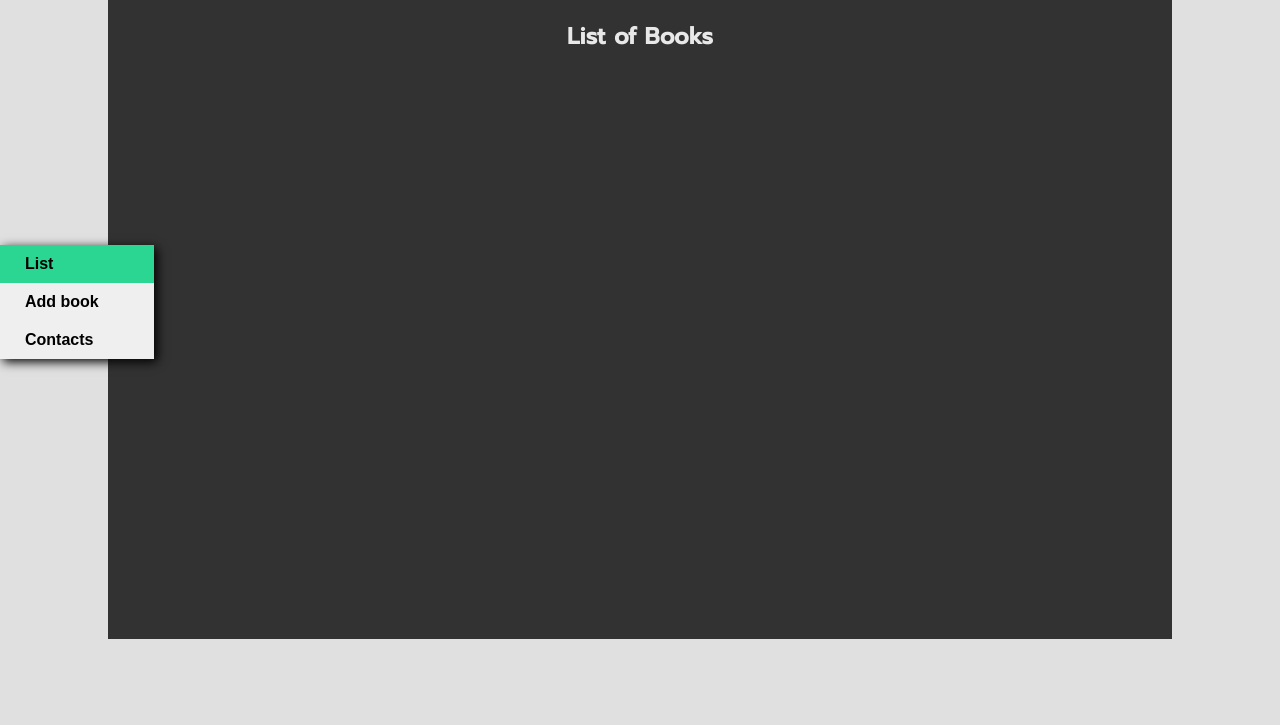
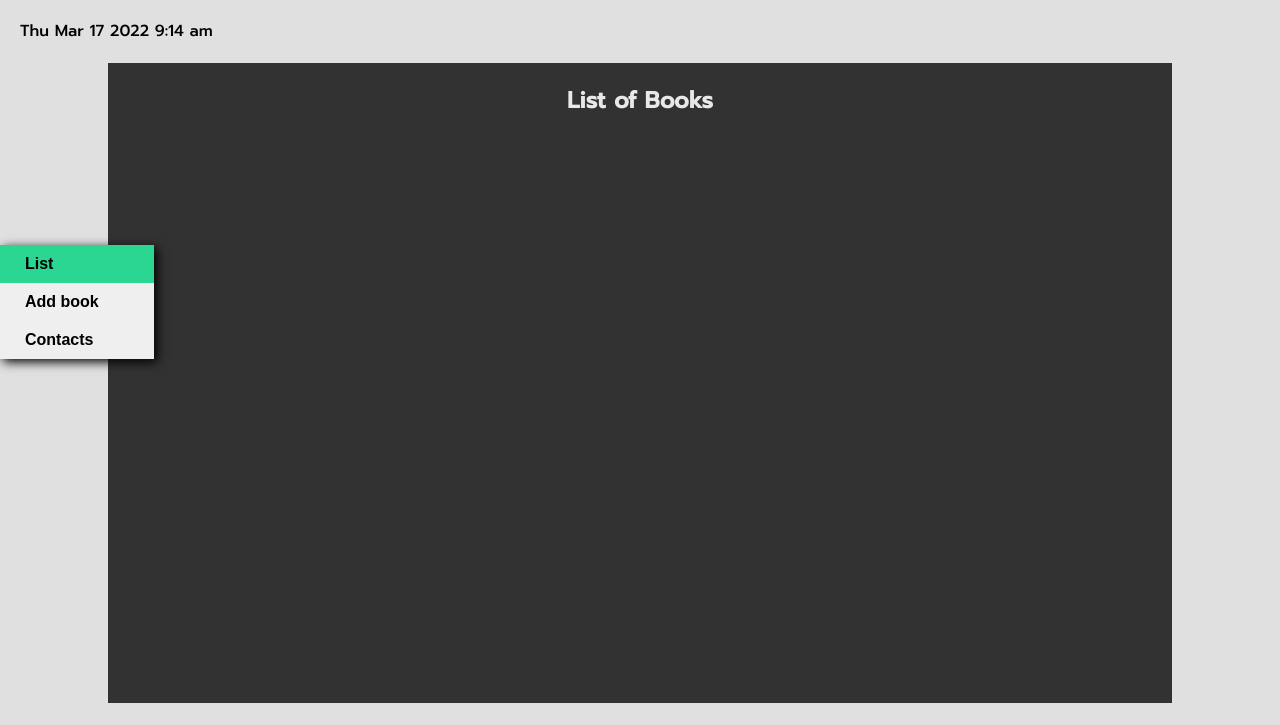
Before and after one commit to DanUshindi/Awsome-Book, a website: page index.html in a window 1280 px wide. Shown: the part 75-800 px from the top of the page. Drawn offline with Linux system fonts and the light colour scheme; a web font is replaced by a local one.

Commit message:
Add time

```diff
--- a/index.html
+++ b/index.html
@@ -10,6 +10,7 @@
   <body>
     <main>
       <h1 class="title">Awesome books</h1>
+      <div class="time"></div>
       <div class="tab__sidebar">
         <button class="tab__button tab__button--active" data-for-tab="1">
           List
@@ -47,7 +48,7 @@
       <section class="tab__content contact" data-tab="3">
         <h1>contact information</h1>
 
-        <dir class="cotact-containt">
+        <div class="cotact-containt">
           <p>Do you have any questions or you just want to say "Hello"?</p>
           <p>You can reach out to us!</p>
           <h2>Dan</h2>
@@ -56,7 +57,7 @@
           <h2>Joel</h2>
           <p>My mail: joelkalema63@gmail.com</p>
           <p>My number: +250 78XXXXXXXX</p>
-        </dir>
+        </div>
       </section>
     </main>
     <script src="index.js"></script>
--- a/index.js
+++ b/index.js
@@ -2,6 +2,29 @@ const author = document.querySelector('#author');
 const title = document.querySelector('#title');
 const addBookForm = document.querySelector('#add-book');
 const list = document.querySelector('.list');
+const time = document.querySelector('.time');
+
+function formatAMPM(date) {
+  let hours = date.getHours();
+
+  let minutes = date.getMinutes();
+
+  const ampm = hours >= 12 ? 'pm' : 'am';
+
+  hours %= 12;
+
+  hours = hours || 12;
+
+  minutes = minutes < 10 ? `0${minutes}` : minutes;
+
+  const time = `${hours}:${minutes} ${ampm}`;
+
+  const match = date.toString().match(/\w{3} \w{3} \d{1,2} \d{4}/);
+
+  return `${match[0]} ${time}`;
+}
+const today = new Date();
+time.textContent = formatAMPM(today);
 
 function SetupTabs() {
   document.querySelectorAll('.tab__button').forEach((button) => {
--- a/style.css
+++ b/style.css
@@ -154,3 +154,7 @@ input {
 .cotact-containt h2 {
   margin: 20px 0;
 }
+
+.time {
+  padding: 20px;
+}
```
